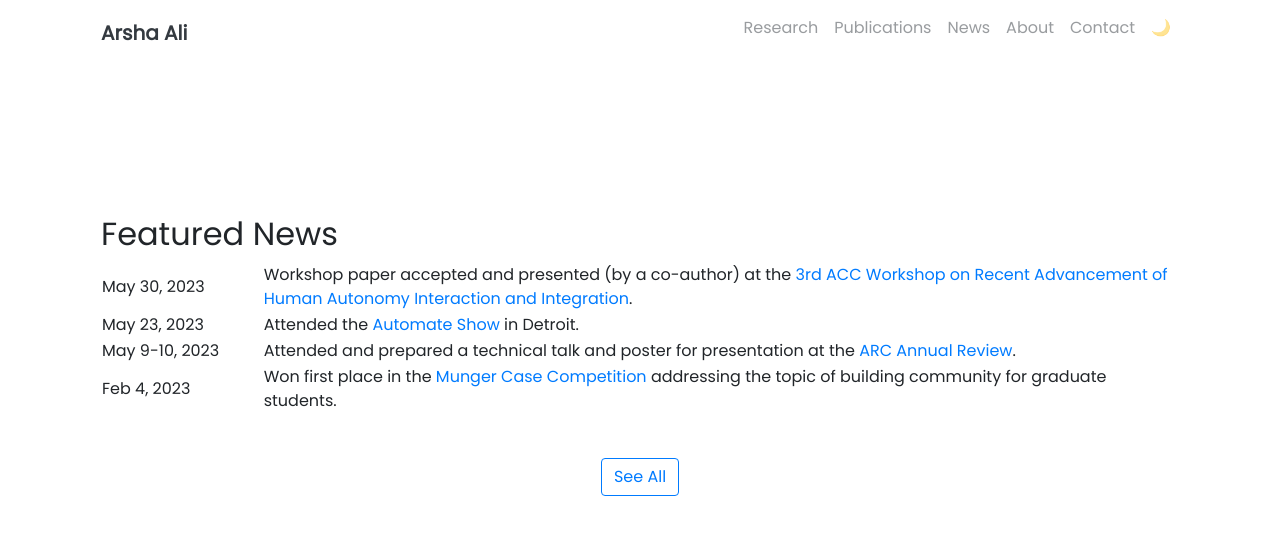
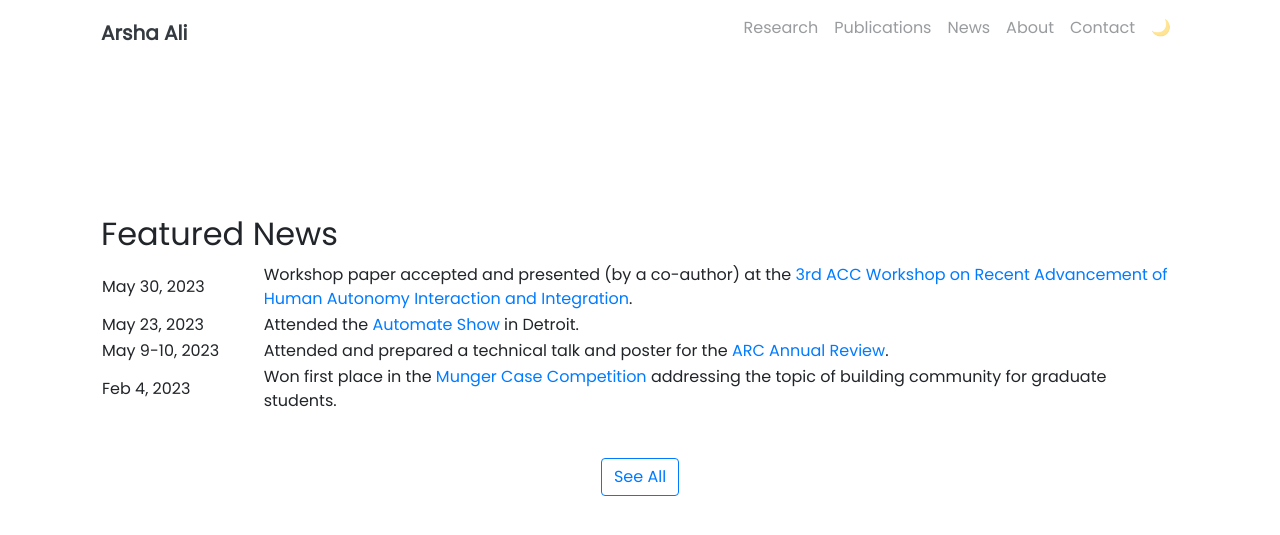
Before and after one commit to arshaali/arshaali.github.io, a Jekyll site: the page built from pages/index.md, in a window 1280 px wide and 900 px high, scrolled down 625 px, cut to the strip 0-552 px from the top of the window. Shown: the top 535 px of the strip. Built offline with Jekyll 4.4.1, drawn with Linux system fonts in a browser that asks for light colours; nearby versions of some CDN libraries.

Commit message:
Update landing.html

```diff
--- a/_includes/landing.html
+++ b/_includes/landing.html
@@ -47,7 +47,7 @@
       </tr>
       <tr>
         <td>May 9-10, 2023</td>
-        <td> Attended and prepared a technical talk and poster for presentation at the <a href="https://arc.engin.umich.edu/events/annual-program-review/">ARC Annual Review</a>.</td>
+        <td> Attended and prepared a technical talk and poster for the <a href="https://arc.engin.umich.edu/events/annual-program-review/">ARC Annual Review</a>.</td>
       </tr>
       <tr>
         <td>Feb 4, 2023</td>
```
